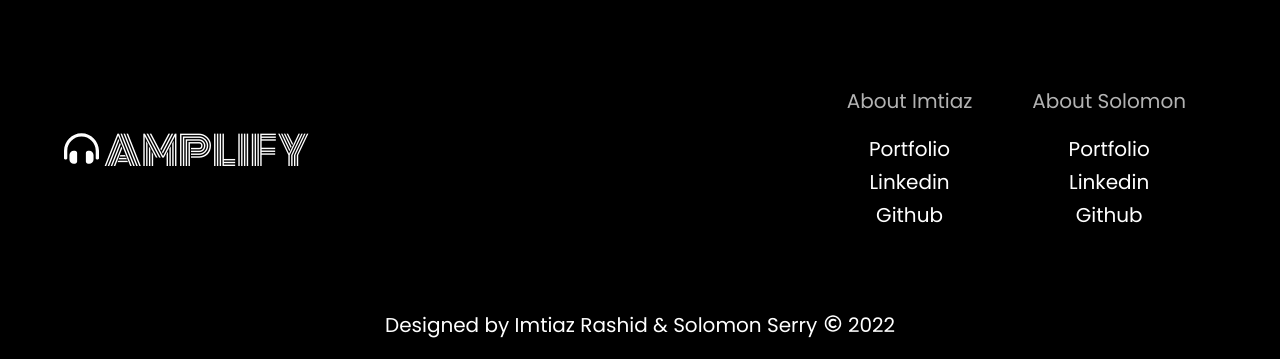
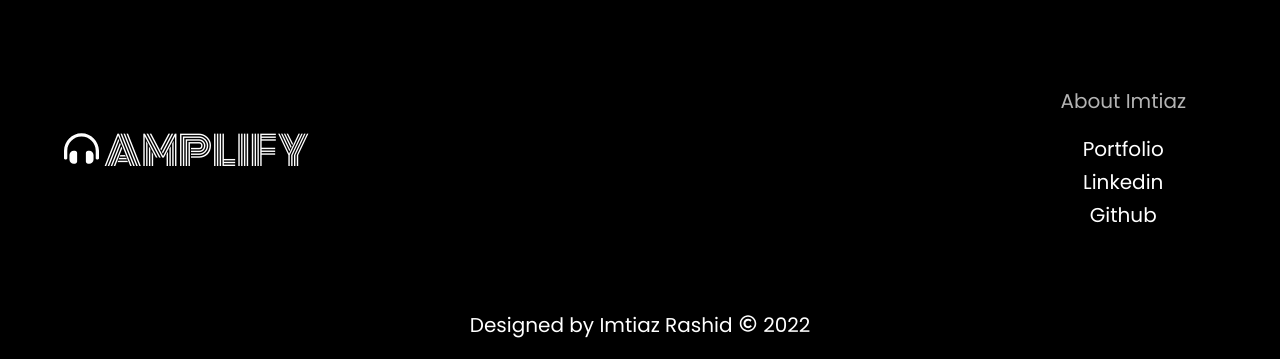
Before and after one commit to irashid1/amplify, a React (Create React App) app: page / in a window 1280 px wide. Shown: the part 849-1208 px from the top of the page. Built offline with nearby package versions, Linux system fonts and the light colour scheme; no server answers.

Commit message:
made changes to the footer and contact section

```diff
--- a/src/componets /Contacts.js
+++ b/src/componets /Contacts.js
@@ -24,14 +24,6 @@ const Contacts = () => {
 
                     </div>
 
-                    <div className="info">
-                        <p>About Solomon</p>
-                        <ul>
-                            <li><a href="https://www.devsolo.ca/">Portfolio</a></li>
-                            <li><a href="https://www.linkedin.com/in/solomon-serry-the-developer/">Linkedin</a></li>
-                            <li><a href="https://github.com/SolomonSerry">Github</a></li>
-                        </ul>
-                    </div>
                 </div>
             </div>
         </section>
--- a/src/componets /Footer.js
+++ b/src/componets /Footer.js
@@ -4,7 +4,7 @@ const Footer = () => {
 
     return(
         <div className="footerContent wrapper">
-            <p>Designed by <a href="https://www.imtiazrashid.com/">Imtiaz Rashid</a> & <a href="https://www.devsolo.ca/">Solomon Serry</a> <span><FaRegCopyright /></span> 2022</p>
+            <p>Designed by <a href="https://www.imtiazrashid.com/">Imtiaz Rashid</a> <span><FaRegCopyright /></span> 2022</p>
         </div>
     )
 }
--- a/src/styles/sass/partials/_general.scss
+++ b/src/styles/sass/partials/_general.scss
@@ -3,6 +3,10 @@
 
 $shadow1: gainsboro;
 $gradient: linear-gradient(315deg, #734ae8 0%, #89d4cf 74%);
+// $gradient: linear-gradient(315deg, #5de6de 0%, #b58ecc 74%);
+
+// background-color: #5de6de;
+// background-image: linear-gradient(315deg, #5de6de 0%, #b58ecc 74%);
 
 
 html {
```
